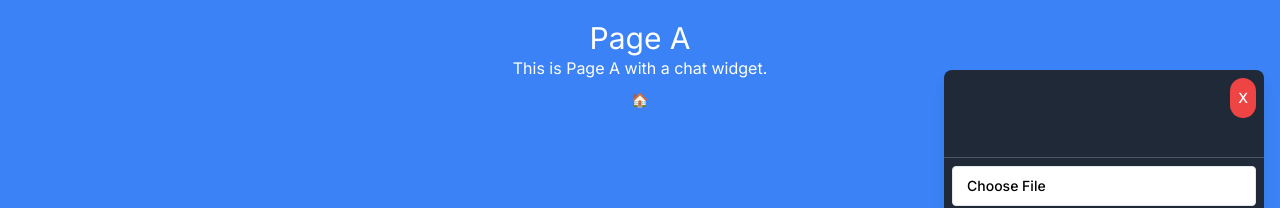
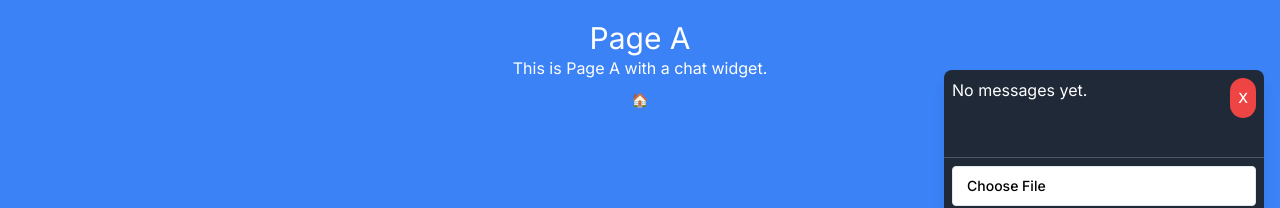
Before and after one commit to sldeaals/chat-widget, a Next.js app: page /a in a window 1280 px wide. Both pictures are taken after a click on the button 1220 px from the left and 740 px from the top of the page. Shown: the part 330-538 px from the top of the page. Built offline with nearby package versions, Linux system fonts and the light colour scheme.

Commit message:
fix: remove prisma

```diff
--- a/components/ChatWidget.js
+++ b/components/ChatWidget.js
@@ -70,12 +70,16 @@
           >
             X
           </Button>
-          <div className="flex-1 overflow-y-scroll p-2">
-            {messages.map((msg, index) => (
-              <div key={index} className="p-2 border-b border-gray-600">
-                {msg}
-              </div>
-            ))}
+          <div className="flex-1 overflow-y-auto p-2">
+            {messages.length > 0 ? (
+              messages.map((msg, index) => (
+                <div key={index} className="p-2 border-b border-gray-600">
+                  {msg.content}
+                </div>
+              ))
+            ) : (
+              <p>No messages yet.</p>
+            )}
           </div>
           <div className="p-2 border-t border-gray-600">
             <Input
```
Also changed, not shown: 1 other file (tests, documents, lock files or other folders).
